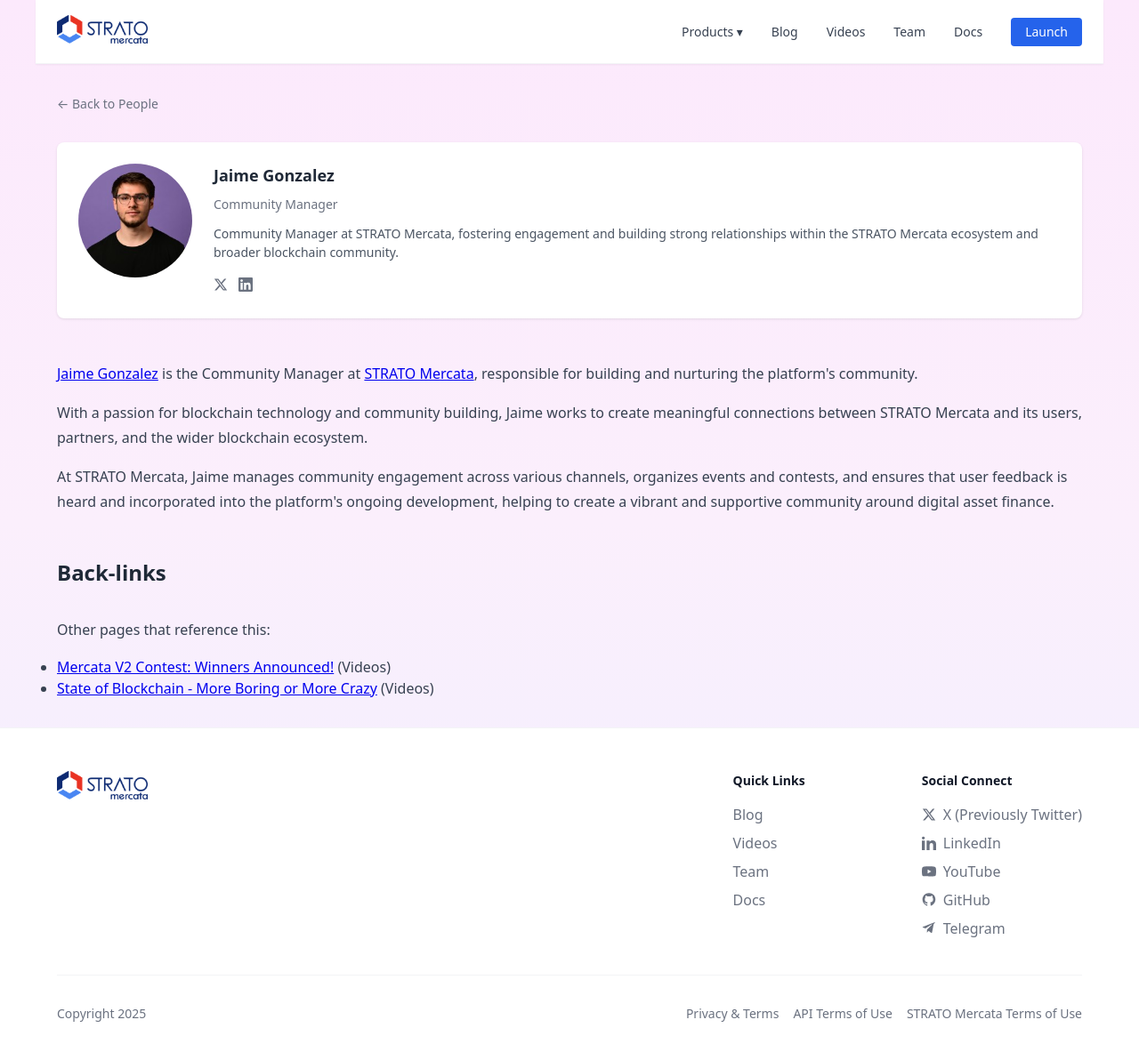
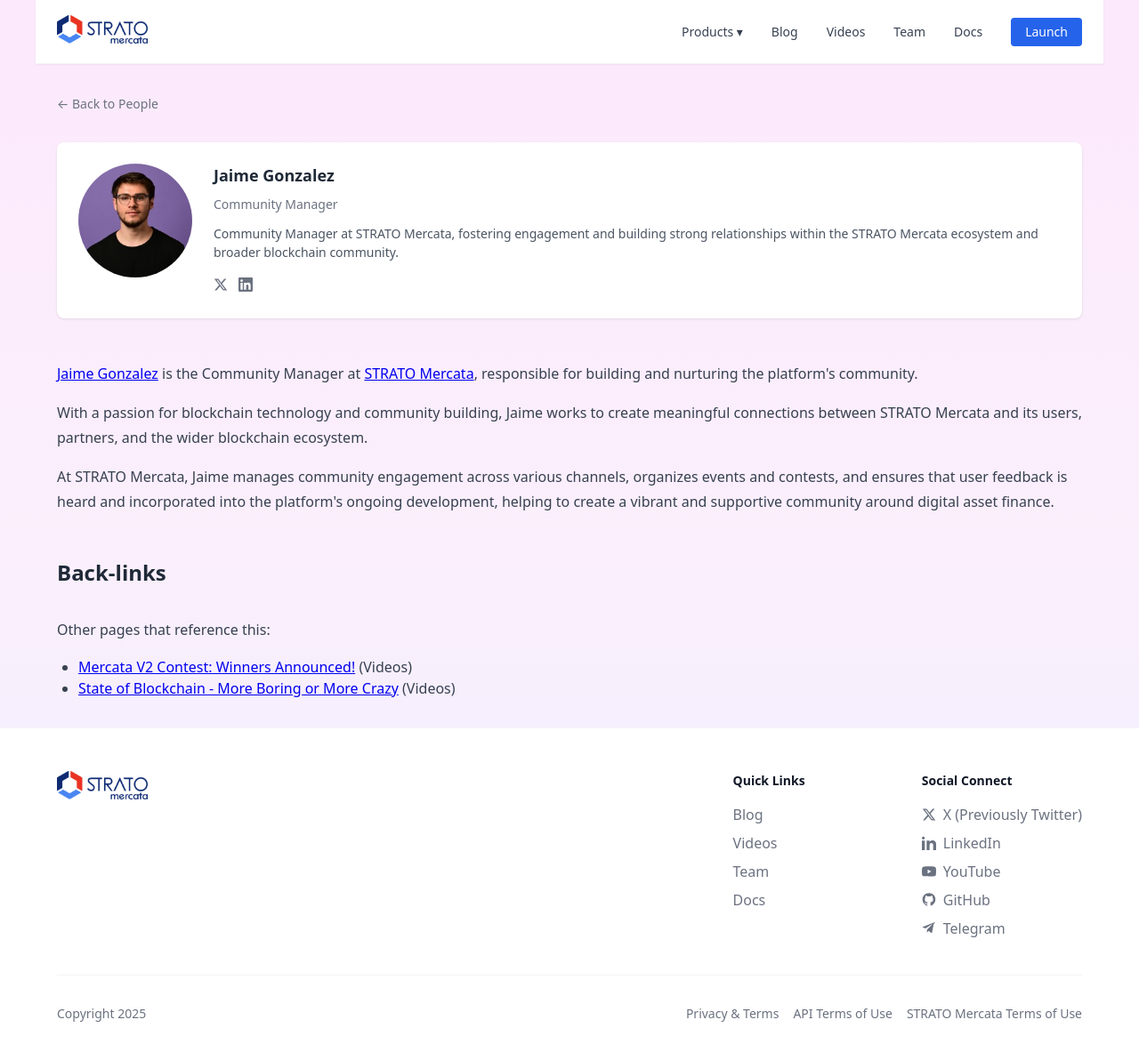
Before and after one commit to stratomercata/stratomercata-website, a Jekyll site: the page built from source/_people/jaime-gonzalez.md, in a window 1280 px wide and 1174 px high. Shown: the whole window at 89% size. Built offline with Jekyll 4.4.1, drawn with Linux system fonts in a browser that asks for light colours.

Commit message:
Fix back-links bullet point indentation on person pages
Added minimal CSS to fix bullet point indentation in the back-links section.
Bullet points now align properly with the text content using standard
1.5rem left padding.

```diff
--- a/source/assets/css/common.css
+++ b/source/assets/css/common.css
@@ -1394,3 +1394,8 @@
   font-size: 0.875rem;
   margin-left: 0.5rem;
 }
+
+/* Back-links indent fix */
+.back-links-list {
+  padding-left: 1.5rem;
+}
```
